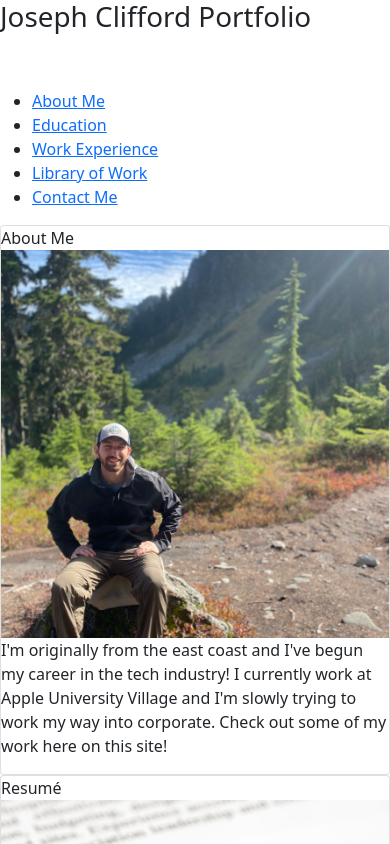
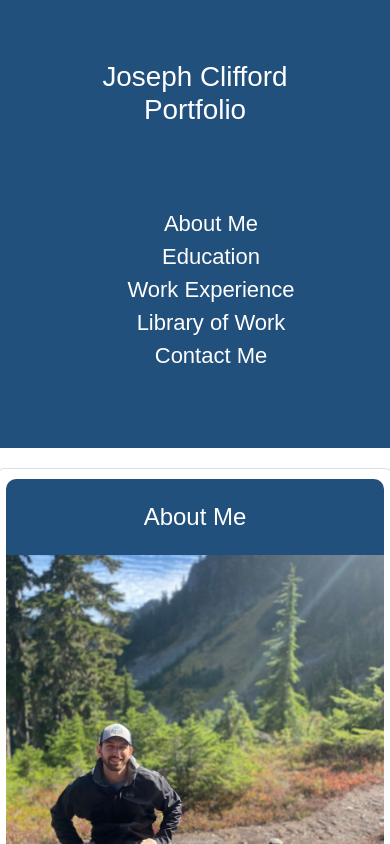
Before and after one commit to joecliffordofficial/portfolioUpdated, a plain HTML site: page index.html in a window 390 px wide. Shown: the top 844 px of the page. Drawn offline with nearby package versions, Linux system fonts and the light colour scheme.

Commit message:
updated stuff

```diff
--- a/assets/style.css
+++ b/assets/style.css
@@ -0,0 +1,116 @@
+* {
+    box-sizing: border-box;
+    width: 100%;
+    padding: 0;
+    margin: 0;
+    list-style-type: none;
+  }
+
+  body {
+    font-family: Arial;
+    margin: 0;
+  }
+
+  header {
+    padding: 60px;
+    text-align: center;
+    background: #22507c;
+    color: #fff;
+    border-radius: 0 0 0 0;
+    font-size: x-large;
+  }
+
+  .boxHeader {
+    border-radius: 10px 10px 0 0;
+  }
+
+  header .background {
+    position: relative;
+    width: 100px;
+    height: 200px;
+  }
+
+
+  nav {
+    display: flex;
+    min-height: 30px;
+    font-size: 22px;
+    text-align: center;
+  }
+
+  nav ul li a {
+    color: #fff;
+    padding: 14px 20px;
+    text-decoration: none;
+    text-align: center;
+  }
+
+  a:hover {
+      color: #5c98cf;
+      background-color: transparent;
+  }
+
+  main {
+    display: flex;
+    flex-wrap: wrap;
+  }
+
+  aside {
+    flex: 1;
+    background-color: #22507c;
+    padding: 80px;
+    text-align: center;
+    color: white;
+  }
+
+
+  footer {
+    padding: 20px;
+    text-align: center;
+    background: #22507c;
+    color: #fff;
+  }
+
+  .products {
+    flex: 4;
+    background-color: #fff;
+    padding: 20px;
+    display: flex;
+    flex-wrap: wrap;
+    justify-content: center;
+  }
+
+  .card {
+    display: flex;
+    flex-direction: column;
+    justify-content: flex-start;
+    border-style: solid;
+    border-width: 1px;
+    border-radius: 10px;
+    padding: 10px;
+    flex: 0 0 400px;
+    min-height: 50%;
+  }
+
+  .card header {
+    padding: 20px;
+  }
+
+  .card p {
+    text-align: center;
+    padding: inherit;
+    font-size: initial;
+  }
+
+  .card img {
+    width: 100%;
+    height: 70%;
+    border-radius: 0 0 10px 10px;
+  }
+
+  @media screen and (max-width: 768px) {
+    main,
+    nav {
+      flex-direction: column;
+    }
+  }
--- a/index.html
+++ b/index.html
@@ -49,7 +49,7 @@
         <section id="Resume" class="card">
           <header class="boxHeader">Resumé</header>
           <img src="./assets/Images/resume.png" alt="Resumé"/>
-          <p><a href = "./assets/Resume/resume.png">Here is a copy of my Resumé</a></p>
+          <p><a href = "./assets/Resume/resume2021.png">Here is a copy of my Resumé</a></p>
         </section>
 
         <section id="Education" class="card">
@@ -72,11 +72,11 @@
         <section id="Library" class="card">
           <header class="boxHeader">Library of Work</header>
           <img src="./assets/Images/libraryOfWork.jpeg" alt="Library shelves filled with books" />
-            <p><a href="https://joecliffordofficial.github.io/homework-wk-1/#social-media-marketing">Social Media Marketing</a></p>
-            <p><a href = "https://joecliffordofficial.github.io/quiz_game_hw4/">Coding Quiz</a></p>
+            <p><a href = "https://joecliffordofficial.github.io/quiz_game_hw4/">Quiz Game</a></p>
             <p><a href = "https://joecliffordofficial.github.io/project_one_gr5/">Project One</a></p>
             <p><a href = "https://joecliffordofficial.github.io/weather_forcast/">Weather Forcast</a></p>
-            <p><a href = "https://joecliffordofficial.github.io/workdayplanner_hw5/">Workday Planner</a></p>
+            <p><a href = "https://tech-blog-jc.herokuapp.com/">Tech Blog</a></p>
+            <p><a href = "https://shrouded-woodland-50128.herokuapp.com/">Digital Anvil</a></p>
         </section>
 
         <section id="Contact" class="card">
```
Also changed, not shown: assets/Resume/resume2021.png (added), 3 other files.
